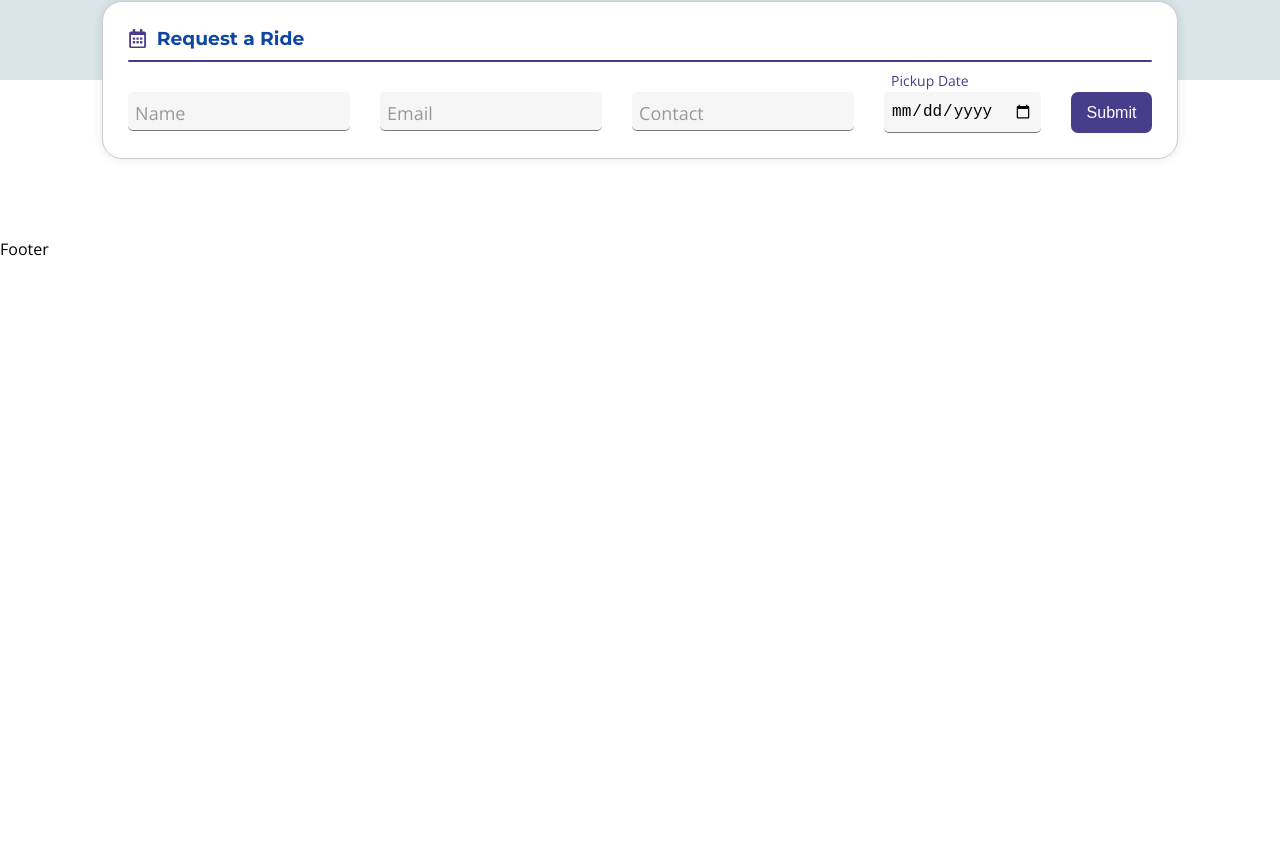
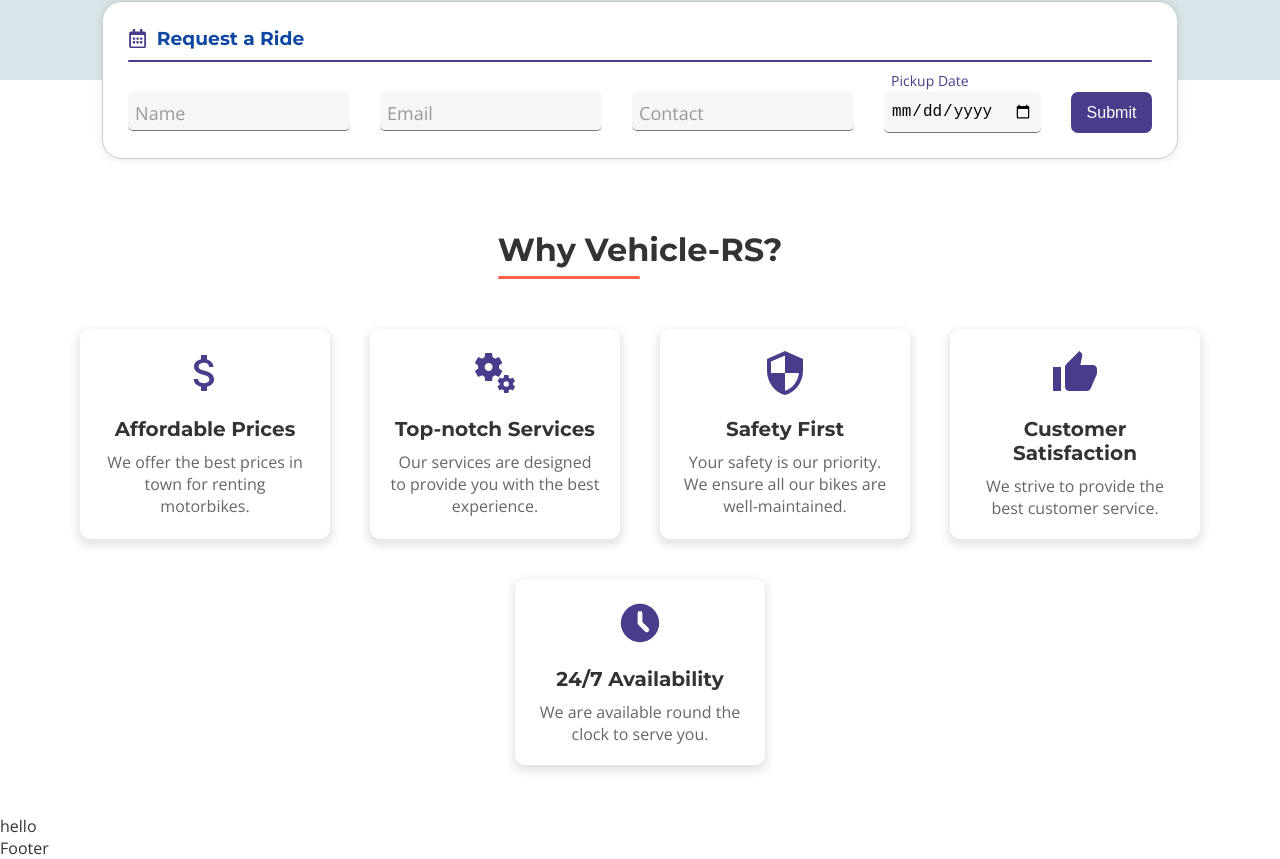
Before and after one commit to sushilkshetri029/Bike-rental-system, a Next.js app: page / in a window 1280 px wide. Shown: the part 564-1423 px from the top of the page. Before the commit the page ends 824 px from the top, so only its background shows below. Built offline with nearby package versions, Linux system fonts and the light colour scheme.

Commit message:
add why vehicle-rs section in homepage

```diff
--- a/app/globals.css
+++ b/app/globals.css
@@ -11,13 +11,13 @@
   --theme-blue-dark-3: darkblue;
   --theme-yellow-primary: #FF6347;
   --theme-blue-background-light: rgb(217, 229, 233);
-  --color-black-text: #343A40;
+  --color-black-text: #333;
   --color-purple-text: #8167a9;
 }
 
 body {
   font-family: var(--font-open-sans), sans-serif;
-  /* color: var(--color-black-text); */
+  color: var(--color-black-text);
 }
 
 h1,
--- a/app/utilities.css
+++ b/app/utilities.css
@@ -63,3 +63,24 @@
   color: white;
   outline: none;
 }
+
+.title {
+  font-size: 2rem;
+  position: relative;
+  width: fit-content;
+  padding-bottom: 10px;
+  margin: 0px auto;
+}
+
+.title::after {
+  content: "";
+  position: absolute;
+  display: block;
+  /* width: 100%; */
+  width: 50%;
+  bottom: 0px;
+  border-radius: 20px;
+  height: 3px;
+  /* background-color: var(--theme-blue-dark-2); */
+  background-color: var(--theme-yellow-primary);
+}
--- a/components/Homepage/_components/HeroForm/HeroForm.css
+++ b/components/Homepage/_components/HeroForm/HeroForm.css
@@ -1,10 +1,15 @@
 section.call-to-action {
-    transform: translateY(-50%);
     display: flex;
     justify-content: center;
 }
 
 .hero-form {
+    position: absolute;
+    bottom: 0px;
+    margin: 0px auto;
+    transform: translateY(50%);
+    left: 0px;
+    right: 0px;
     width: fit-content;
     display: flex;
     flex-direction: column;
--- a/components/Homepage/_components/HomepageClient/HomepageClient.css
+++ b/components/Homepage/_components/HomepageClient/HomepageClient.css
@@ -1,3 +1,11 @@
+.home-section {
+    padding: 50px;
+}
+
+.home-title {
+    margin-bottom: 50px;
+}
+
 section.hero {
     display: flex;
     position: relative;
@@ -77,24 +85,41 @@ section.hero {
     /* background-color: blue; */
 }
 
-/* .hero .right .book-now-btn {
-    position: absolute;
-    bottom: 70px;
-    right: 0px;
-    display: flex;
-    width: fit-content;
-    justify-content: center;
-    margin-left: auto;
-    gap: 10px;
-    box-shadow: 0px 0px 8px 2px rgba(0, 0, 0, 0.2);
-    border-radius: 7px 0px 0px 7px;
+section.why-vehicle-rs {
+    /* background-color: #f9f9f9; */
+    /* text-align: center; */
+    margin-top: 100px;
 }
 
-.hero .right .book-now-btn .icon {
-    font-size: 1.3rem;
+.why-items {
+    display: flex;
+    flex-wrap: wrap;
+    justify-content: center;
+    gap: 40px;
 }
 
-.hero .right .book-now-btn .text {
-    font-size: 1.1rem;
-    font-weight: 500;
-} */
+.why-item {
+    background-color: #fff;
+    border-radius: 10px;
+    box-shadow: 0px 4px 8px 3px rgba(0, 0, 0, 0.1);
+    padding: 20px;
+    width: 250px;
+    text-align: center;
+}
+
+.why-icon {
+    font-size: 3rem;
+    color: var(--theme-blue-dark-2);
+    margin-bottom: 15px;
+}
+
+.why-item-title {
+    font-size: 1.25rem;
+    margin-bottom: 10px;
+    color: #333;
+}
+
+.why-item-description {
+    font-size: 1rem;
+    color: #666;
+}
--- a/components/Homepage/_components/HomepageClient/HomepageClient.js
+++ b/components/Homepage/_components/HomepageClient/HomepageClient.js
@@ -1,6 +1,7 @@
 import Link from 'next/link';
-import { MdAttachMoney, MdOutlineMiscellaneousServices } from "react-icons/md";
-import { FaImages, FaShoppingCart } from "react-icons/fa";
+import { MdAttachMoney, MdOutlineMiscellaneousServices, MdSecurity, MdThumbUp } from "react-icons/md";
+import { FaImages, FaRegClock, FaShoppingCart, FaThumbsUp } from "react-icons/fa";
+import { HiClock } from "react-icons/hi";
 import Image from 'next/image'
 import './HomepageClient.css';
 import HeroForm from '../HeroForm/HeroForm';
@@ -8,7 +9,7 @@ import HeroForm from '../HeroForm/HeroForm';
 const HomepageClient = () => {
     return (
         <>
-            <section className="hero">
+            <section className="hero home-section">
                 <div className="left hero-item">
                     <h1 className="hero-title">
                         <span className="highlight-yellow">Looking </span>to rent a <span className="highlight-yellow">motorbike </span> in Pokhara
@@ -39,21 +40,40 @@ const HomepageClient = () => {
                 </div>
                 <div className="right hero-item">
                     <Image className='hero-image image-fit' width={500} height={300} src='/png/motorbike-vector-3.png' alt='Motorbike' />
-                    {/* <Link href='/ride' className="book-now-btn link-rd btn btn-blue-light">
-                            <div className="icon flex-center">
-                                <FaShoppingCart />
-                            </div>
-                            <div className="text">
-                                Book now
-                            </div>
-                        </Link> */}
-                    {/* <div className="background-items-wrapper"> */}
-                    {/* </div> */}
+                </div>
+                <HeroForm />
+            </section>
+            <section className="why-vehicle-rs home-section">
+                <h1 className="why-title title home-title">Why Vehicle-RS?</h1>
+                <div className="why-items">
+                    <div className="why-item">
+                        <MdAttachMoney className="why-icon" />
+                        <h3 className="why-item-title">Affordable Prices</h3>
+                        <p className="why-item-description">We offer the best prices in town for renting motorbikes.</p>
+                    </div>
+                    <div className="why-item">
+                        <MdOutlineMiscellaneousServices className="why-icon" />
+                        <h3 className="why-item-title">Top-notch Services</h3>
+                        <p className="why-item-description">Our services are designed to provide you with the best experience.</p>
+                    </div>
+                    <div className="why-item">
+                        <MdSecurity className="why-icon" />
+                        <h3 className="why-item-title">Safety First</h3>
+                        <p className="why-item-description">Your safety is our priority. We ensure all our bikes are well-maintained.</p>
+                    </div>
+                    <div className="why-item">
+                        <MdThumbUp className="why-icon" />
+                        <h3 className="why-item-title">Customer Satisfaction</h3>
+                        <p className="why-item-description">We strive to provide the best customer service.</p>
+                    </div>
+                    <div className="why-item">
+                        <HiClock className="why-icon" />
+                        <h3 className="why-item-title">24/7 Availability</h3>
+                        <p className="why-item-description">We are available round the clock to serve you.</p>
+                    </div>
                 </div>
             </section>
-            <section className="call-to-action">
-                <HeroForm />
-            </section>
+            hello
         </>
     )
 }
```
